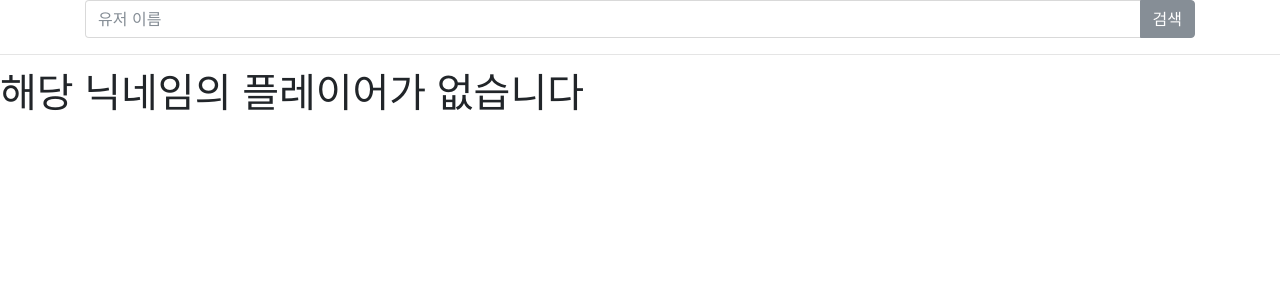
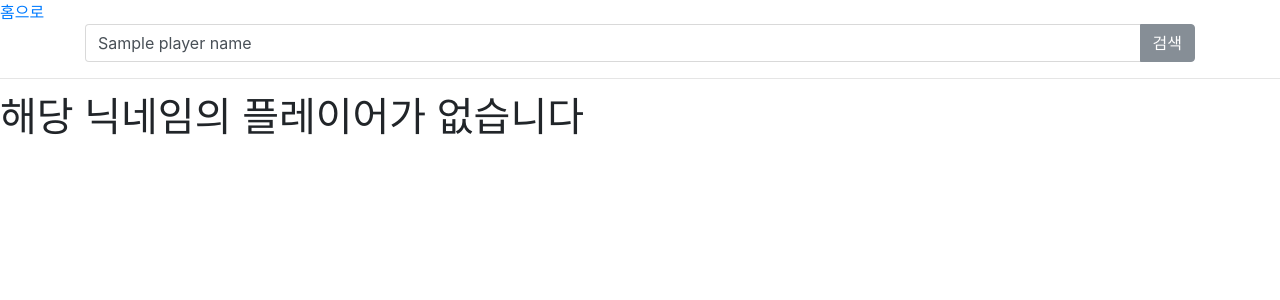
Before and after one commit to famo1245/Final_Project_CloudProgramming_Jiyoung, a Django app: template search/templates/search/search-result.html in a window 1280 px wide. Shown: the top 300 px of the page. Run offline with Django 4.2, Linux system fonts and the light colour scheme; the template is opened without the code that fills it: most values are stand-ins (such as "Sample title", 1, 10 or a date in 2020); some libraries are stand-ins or nearby versions.

```diff
--- a/board/templates/board/main.html
+++ b/board/templates/board/main.html
@@ -12,7 +12,7 @@
     </style>
 </head>
 <body>
-<nav >
+<nav>
     <a href="/">
         홈으로
     </a>
--- a/search/templates/search/search-result.html
+++ b/search/templates/search/search-result.html
@@ -14,12 +14,22 @@
 </head>
 <title>전적 검색 결과</title>
 <body>
+<nav>
+    <a href="/">
+        홈으로
+    </a>
+</nav>
 <div class="container">
     <div class="row">
         <div class="col-lg-12">
             <form method="GET" name="search_form" action="/search/result/">
                 <div class="input-group">
-                    <input type="text" class="form-control" placeholder="유저 이름" name="search_text">
+                    {% if player_name %}
+                        <input type="text" class="form-control" placeholder="유저 이름을 입력해 주세요" name="search_text"
+                        value="{{ player_name }}">
+                    {% else %}
+                        <input type="text" class="form-control" placeholder="유저 이름을 입력해 주세요" name="search_text">
+                    {% endif %}
                     <span class="input-group-btn">
                           <button class="btn btn-secondary" type="submit">검색</button>
                     </span>
```
Also changed, not shown: search/templates/search/search-main.html (+7 -1 lines), search/views.py (+14 -12 lines).
